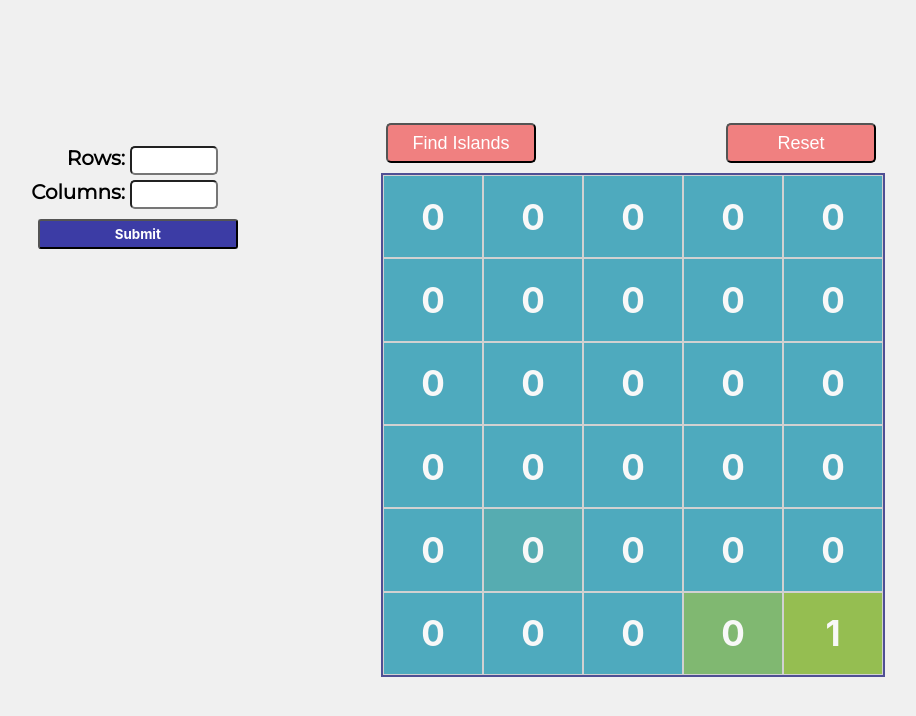
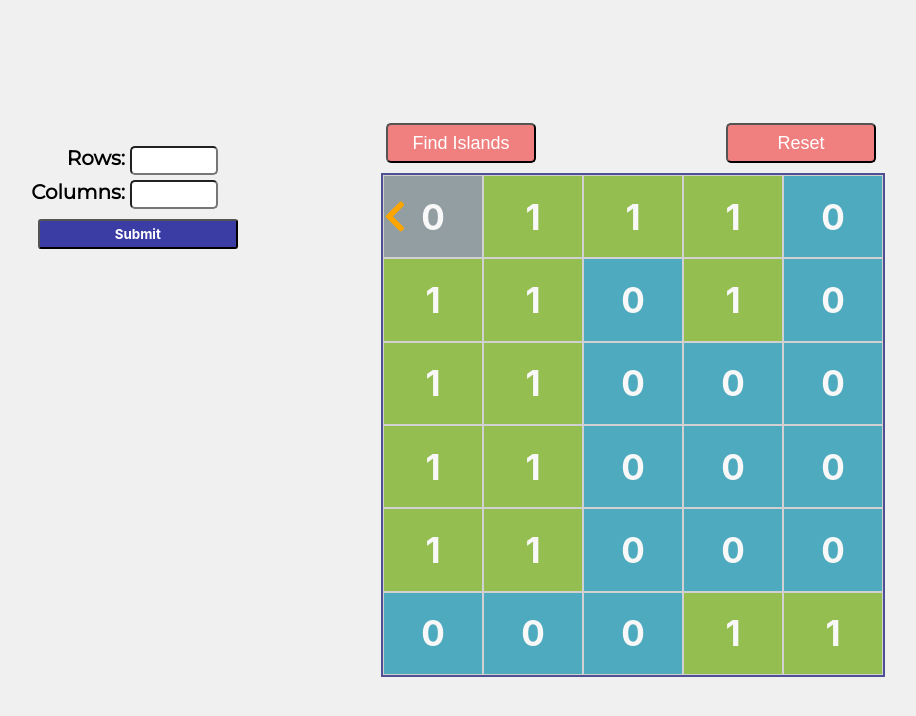
Before and after one commit to Komakino-joy/algorithms, a React (Create React App) app in the folder algorithms/: page / in a window 1280 px wide. Both pictures are taken after a click on the button "Find Islands". Shown: the top 716 px of the page, without its empty margins (75-991 px from the left). Built offline with nearby package versions, Linux system fonts and the light colour scheme.

Commit message:
arrows now show properly in island squares

```diff
--- /dev/null
+++ b/algorithms/src/components/islands/Square.jsx
@@ -0,0 +1,31 @@
+import React from 'react'
+
+import { FontAwesomeIcon } from '@fortawesome/react-fontawesome'
+import { faChevronLeft, faChevronUp, faChevronRight, faChevronDown } from '@fortawesome/free-solid-svg-icons'
+
+import './square.styles.css'
+
+const Square = ({colIdx, col, rowIdx, currentRow, currentCol, matrix, children, arrowDir}) => {
+
+    return (
+            <div
+                className={`${col === 0 ? 'water' : 'land'} matrix-square`}
+                style={{
+                    width:`${500 / matrix[0].length}px`,
+                    height:`${500 / matrix.length}px`,
+                    backgroundColor: (currentCol === colIdx) && (currentRow === rowIdx ) ? '#929ea1' : '',
+                }}
+            >
+            {children}
+            {
+                (currentCol === colIdx) && (currentRow === rowIdx ) && arrowDir === 'left' ? <FontAwesomeIcon className='left-chevron' icon={faChevronLeft} />
+                :(currentCol === colIdx) && (currentRow === rowIdx ) && arrowDir === 'up' ? <FontAwesomeIcon className='up-chevron' icon={faChevronUp} />
+                :(currentCol === colIdx) && (currentRow === rowIdx ) && arrowDir === 'right' ? <FontAwesomeIcon  className='right-chevron' icon={faChevronRight} />
+                :(currentCol === colIdx) && (currentRow === rowIdx ) && arrowDir === 'down' ? <FontAwesomeIcon className='down-chevron' icon={faChevronDown} />
+                : null
+            }
+        </div>
+    )
+}
+
+export default Square
--- a/algorithms/src/components/islands/islands.component.jsx
+++ b/algorithms/src/components/islands/islands.component.jsx
@@ -1,6 +1,7 @@
 import React, { useState } from 'react';
 
 import './islands.styles.css';
+import Square from './Square';
 
 const Islands = () => {
 
@@ -19,7 +20,6 @@ const Islands = () => {
     const [numRows, setNumRows] = useState(0)
     const [numCols, setNumCols] = useState(0)
     const [grid, setGrid] = useState(null)
-
 
     const createGrid = (rows, cols) => {
         setGrid(Array.from({length: +rows}, e => Array(+cols).fill(0)))
@@ -58,7 +58,7 @@ const Islands = () => {
 
     const updateMatrix = async(matrix, row, col) => {
         const copyOfMatrix = [...matrix];
-        await sleep(200);
+        await sleep(1500);
 
         copyOfMatrix[row][col] = 0;
 
@@ -69,6 +69,19 @@ const Islands = () => {
     const resetMatrix = async() => {
         setMatrix(originalMatrix);
         setSearchCompleted(false);
+    }
+
+    const [ currentRow, setRow] = useState(null);
+    const [ currentCol, setCol] = useState(null);
+    const [ arrowDir, setArrowDir ] = useState(null)
+
+    async function updateRowAndCol(row, col) {
+        setRow(row);
+        setCol(col);
+    }
+
+    async function updateArrowDir(direction) {
+        setArrowDir(direction);
     }
 
     const numOfIslands = async () => {
@@ -85,21 +98,23 @@ const Islands = () => {
                 islands++;
 
                 await updateMatrix(matrix, row, col);
-                console.log(`island found at: ${row},${col}`)
 
                 const queue = [];
                 queue.push([row,col]);
 
                 while (queue.length) {
                     const currentPos = queue.shift();
-                    const currentRow = currentPos[0]
-                    const currentCol = currentPos[1]
+
+                    // Updating state of row and column
+                    await updateRowAndCol(currentPos[0], currentPos[1])
 
                     for (let i = 0; i < Object.keys(directions).length; i++) {
+                    await updateArrowDir(directions[i].direction);
+                    await sleep(1500);
 
                     const currentDir = directions[i].coordinates;
-                    const nextRow = currentRow + currentDir[0];
-                    const nextCol = currentCol + currentDir[1];
+                    const nextRow = currentPos[0] + currentDir[0];
+                    const nextCol = currentPos[1] + currentDir[1];
 
                     if (nextRow < 0 || nextRow >= matrix.length || nextCol < 0 || nextCol >= matrix[0].length) {
                         continue
@@ -167,12 +182,19 @@ const Islands = () => {
                 {matrix &&
                     matrix.map((row, rowIdx) => (
                         row.map((col, colIdx) => (
-                            <div
+
+                            <Square
                                 key={colIdx}
-                                className={`${col === 0 ? 'water' : 'land'} matrix-square`}
-                                style={{width:`${500 / matrix[0].length}px`, height:`${500 / matrix.length}px` }}>
-                                {col}
-                            </div>
+                                col={col}
+                                grid={grid}
+                                rowIdx={rowIdx}
+                                colIdx={colIdx}
+                                updateGrid={updateGrid}
+                                matrix={matrix}
+                                currentRow={currentRow}
+                                currentCol={currentCol}
+                                arrowDir={arrowDir}
+                            >{col}</Square>
                         ))
                     ))
                 }
--- a/algorithms/src/components/islands/islands.styles.css
+++ b/algorithms/src/components/islands/islands.styles.css
@@ -1,7 +1,7 @@
 .islands-page {
   display: flex;
   background-color: #f0f0f0;
-  height: 100vh;
+  min-height: 100vh;
   justify-content: flex-start;
   align-items: center;
 }
@@ -23,7 +23,7 @@
 .grid-options .section {
   display: flex;
   font-size: 20px;
-  font-family: 'Montserrat', sans-serif;
+  font-family: "Montserrat", sans-serif;
   font-weight: bold;
 }
 
@@ -126,27 +126,6 @@
   position: relative;
 }
 
-.matrix-square {
-  position: relative;
-  box-sizing: border-box;
-  border: 1px solid #d1d1d1;
-  color: rgb(248, 248, 248);
-  display: flex;
-  justify-content: center;
-  align-items: center;
-  font-size: 35px;
-  font-weight: bold;
-  transition: all 0.5s;
-}
-
-.land {
-  background: rgb(149, 190, 81);
-}
-
-.water {
-  background: rgb(78, 170, 190);
-}
-
 .island-results {
   margin: 0;
   font-size: 30px;
--- /dev/null
+++ b/algorithms/src/components/islands/square.styles.css
@@ -0,0 +1,44 @@
+.matrix-square {
+  position: relative;
+  box-sizing: border-box;
+  border: 1px solid #d1d1d1;
+  color: rgb(248, 248, 248);
+  display: flex;
+  justify-content: center;
+  align-items: center;
+  font-size: 35px;
+  font-weight: bold;
+  transition: all 0.5s;
+}
+
+.land {
+  background: rgb(149, 190, 81);
+}
+
+.water {
+  background: rgb(78, 170, 190);
+}
+
+.left-chevron,
+.up-chevron,
+.right-chevron,
+.down-chevron {
+  position: absolute;
+  color: orange;
+}
+
+.left-chevron {
+  left: 0;
+}
+
+.up-chevron {
+  top: 0;
+}
+
+.right-chevron {
+  right: 0;
+}
+
+.down-chevron {
+  bottom: 0;
+}
```
Also changed, not shown: 2 other files (tests, documents, lock files or other folders).
